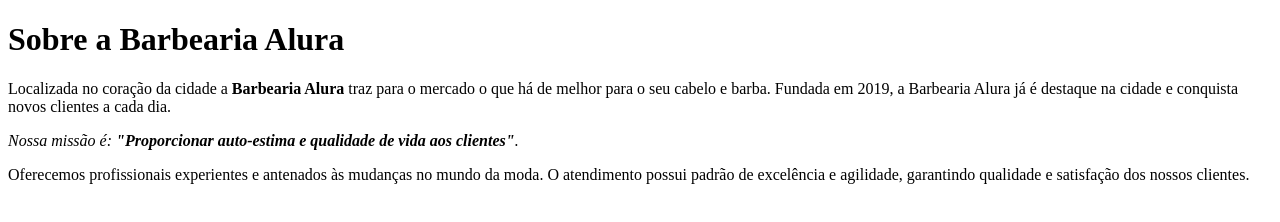
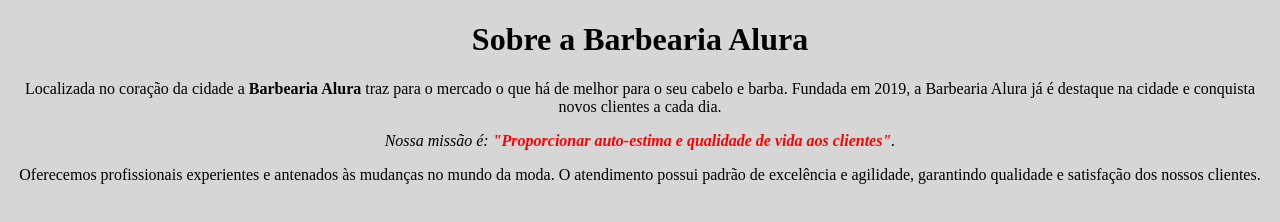
Before and after one commit to JnatasNeto/Html_Css_Curso, a plain HTML site: page Index.html in a window 1280 px wide. Drawn offline with Linux system fonts and the light colour scheme.

Commit message:
projeto III curso

```diff
--- a/Index.html
+++ b/Index.html
@@ -3,12 +3,12 @@
     <head>
         <meta charset="UTF-8">
         <title> Barbearia Alura </title>
+        <link rel="stylesheet" href="style.css">
     </head>
     <body>
-        <h1> Sobre a Barbearia Alura </h1>
-
-        <p> Localizada no coração da cidade a <strong>Barbearia Alura</strong> traz para o mercado o que há de melhor para o seu cabelo e barba. Fundada em 2019, a Barbearia Alura já é destaque na cidade e conquista novos clientes a cada dia.</p>
-        <p><em>Nossa missão é: <strong>"Proporcionar auto-estima e qualidade de vida aos clientes"</strong>.</em> </p>
+        <h1 style="text-align: center;"> Sobre a Barbearia Alura </h1>
+        <p style=""> Localizada no coração da cidade a <strong>Barbearia Alura</strong> traz para o mercado o que há de melhor para o seu cabelo e barba. Fundada em 2019, a Barbearia Alura já é destaque na cidade e conquista novos clientes a cada dia.</p>
+        <p style="font: size 20px;"><em>Nossa missão é: <strong>"Proporcionar auto-estima e qualidade de vida aos clientes"</strong>.</em> </p>
         <p> Oferecemos profissionais experientes e antenados às mudanças no mundo da moda. O atendimento possui padrão de excelência e agilidade, garantindo qualidade e satisfação dos nossos clientes. </p>
     </body>
 </html>
--- /dev/null
+++ b/Style.css
@@ -0,0 +1,11 @@
+p {
+    text-align: center;
+}
+
+body{
+    background: #cccc;
+}
+
+em strong{
+    color: red;
+}
```
